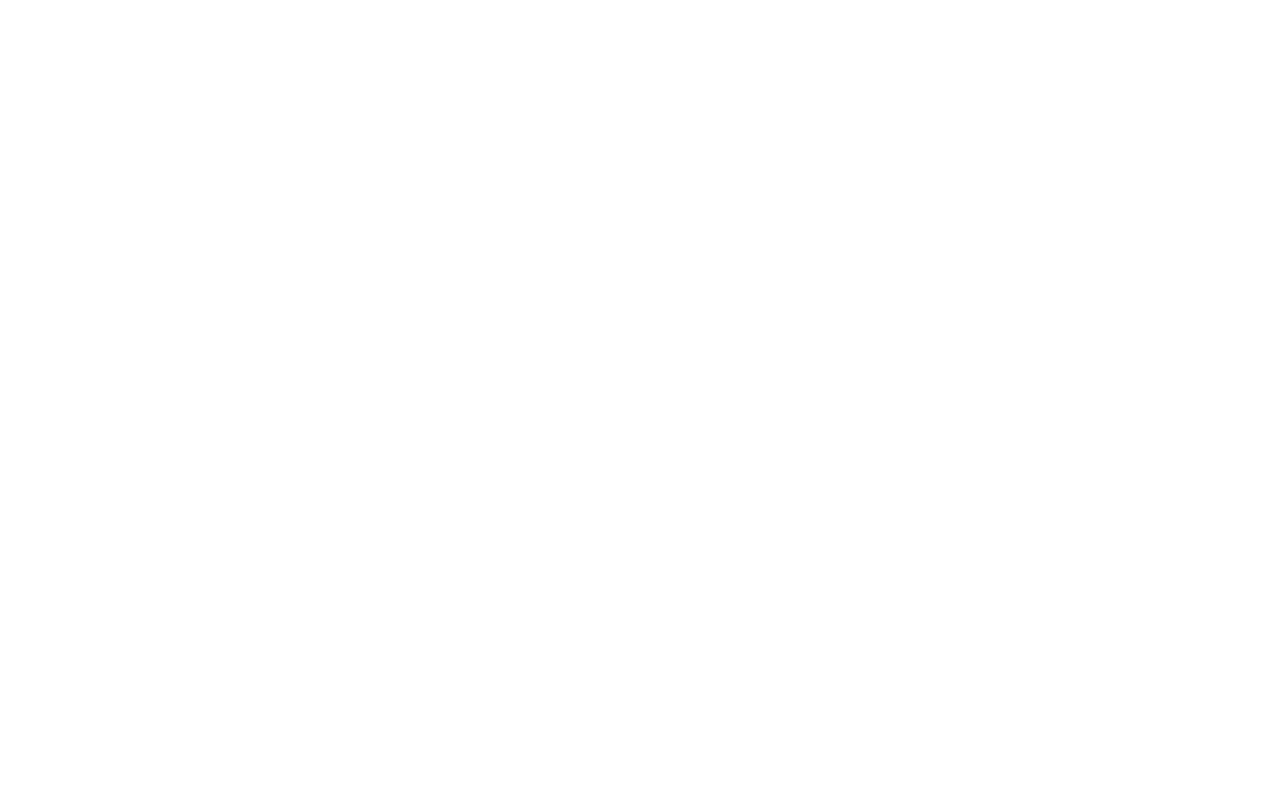
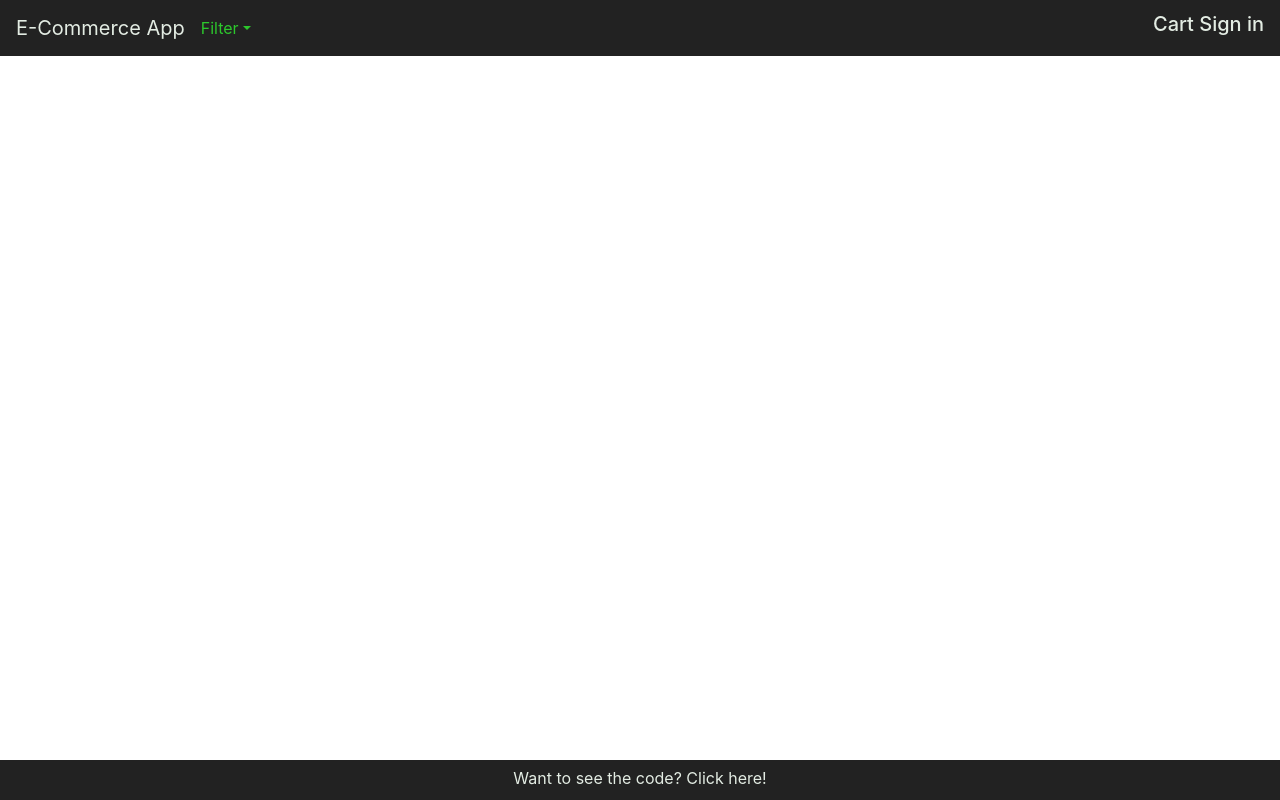
Before and after one commit to AngeliniAxel/e-commerce, a React (Create React App) app in the folder client/: page / in a window 1280 px wide. Built offline with nearby package versions, Linux system fonts and the light colour scheme; the HTML template or start-up script is replaced by a standard one.

Commit message:
Added Navbar and Footer

```diff
--- a/client/package.json
+++ b/client/package.json
@@ -9,10 +9,14 @@
     "@testing-library/react": "^9.3.2",
     "@testing-library/user-event": "^7.1.2",
     "axios": "^0.21.1",
+    "bootstrap": "^4.6.0",
+    "node-sass": "^6.0.0",
     "react": "^17.0.2",
+    "react-bootstrap": "^1.6.1",
     "react-dom": "^17.0.2",
     "react-redux": "^7.2.3",
-    "react-scripts": "4.0.3"
+    "react-scripts": "4.0.3",
+    "sass-loader": "^12.0.0"
   },
   "scripts": {
     "start": "react-scripts start",
--- a/client/src/App.js
+++ b/client/src/App.js
@@ -1,7 +1,15 @@
 import React, { useEffect, useState } from 'react';
+import Navbar from './app/components/Navbar/Navbar';
+import 'bootstrap/dist/css/bootstrap.min.css';
+import Footer from './app/components/Footer/Footer';
 
 function App() {
-  return <div className='App'></div>;
+  return (
+    <div className='App'>
+      <Navbar />
+      <Footer />
+    </div>
+  );
 }
 
 export default App;
--- /dev/null
+++ b/client/src/app/components/Footer/Footer.js
@@ -0,0 +1,14 @@
+import React from 'react';
+import './Footer.scss';
+
+const Footer = () => {
+  return (
+    <div className='footer'>
+      <p>
+        Want to see the code? <a href=''>Click here!</a>
+      </p>
+    </div>
+  );
+};
+
+export default Footer;
--- /dev/null
+++ b/client/src/app/components/Footer/Footer.scss
@@ -0,0 +1,24 @@
+@import '../../variables.scss';
+
+.footer {
+  background-color: $dark;
+  color: $white;
+  position: fixed;
+  bottom: 0;
+  height: 40px;
+  width: 100%;
+  display: flex;
+  justify-content: center;
+  align-items: center;
+  p {
+    position: absolute;
+    top: 6px;
+    a {
+      text-decoration: none;
+      color: $white;
+    }
+    a:hover {
+      color: $green;
+    }
+  }
+}
--- /dev/null
+++ b/client/src/app/components/Navbar/Navbar.js
@@ -0,0 +1,37 @@
+import React from 'react';
+import {
+  Navbar as NavBarBootstrap,
+  Nav,
+  NavDropdown,
+  Form,
+  FormControl,
+  Button,
+} from 'react-bootstrap';
+import './Navbar.scss';
+
+const Navbar = () => {
+  return (
+    <NavBarBootstrap expand='lg' className='nav'>
+      <NavBarBootstrap.Brand className='brand'>
+        E-Commerce App
+      </NavBarBootstrap.Brand>
+      <NavBarBootstrap.Toggle aria-controls='basic-navbar-nav' />
+      <NavBarBootstrap.Collapse id='basic-navbar-nav'>
+        <NavDropdown bsPrefix='dropdown' className='dropdown' title='Filter'>
+          <NavDropdown.Item className='dropdown-item'>All</NavDropdown.Item>
+          <NavDropdown.Item className='dropdown-item'>
+            T-shirts
+          </NavDropdown.Item>
+          <NavDropdown.Item className='dropdown-item'>Pants</NavDropdown.Item>
+          <NavDropdown.Item className='dropdown-item'>Jackets</NavDropdown.Item>
+        </NavDropdown>
+
+        <div className='right-side'>
+          <h5>Cart Sign in</h5>
+        </div>
+      </NavBarBootstrap.Collapse>
+    </NavBarBootstrap>
+  );
+};
+
+export default Navbar;
--- /dev/null
+++ b/client/src/app/components/Navbar/Navbar.scss
@@ -0,0 +1,38 @@
+@import '../../variables.scss';
+
+.nav {
+  background-color: $dark;
+
+  .brand {
+    color: $white !important;
+  }
+  .brand:hover {
+    color: $green !important;
+    cursor: pointer;
+  }
+
+  .dropdown {
+    color: $green;
+  }
+  .dropdown-item:hover {
+    color: $green;
+  }
+  .dropdown-item:active {
+    background-color: $green;
+    color: $white;
+  }
+}
+
+.navbar-collapse {
+  justify-content: space-between;
+}
+
+.right-side {
+  color: $white;
+}
+
+.show,
+.collapsing {
+  display: flex;
+  justify-content: space-between;
+}
--- /dev/null
+++ b/client/src/app/variables.scss
@@ -0,0 +1,3 @@
+$dark: rgb(34, 34, 34);
+$green: rgb(44, 199, 44);
+$white: rgb(227, 236, 227);
```
Also changed, not shown: 2 other files (tests, documents, lock files or other folders).
